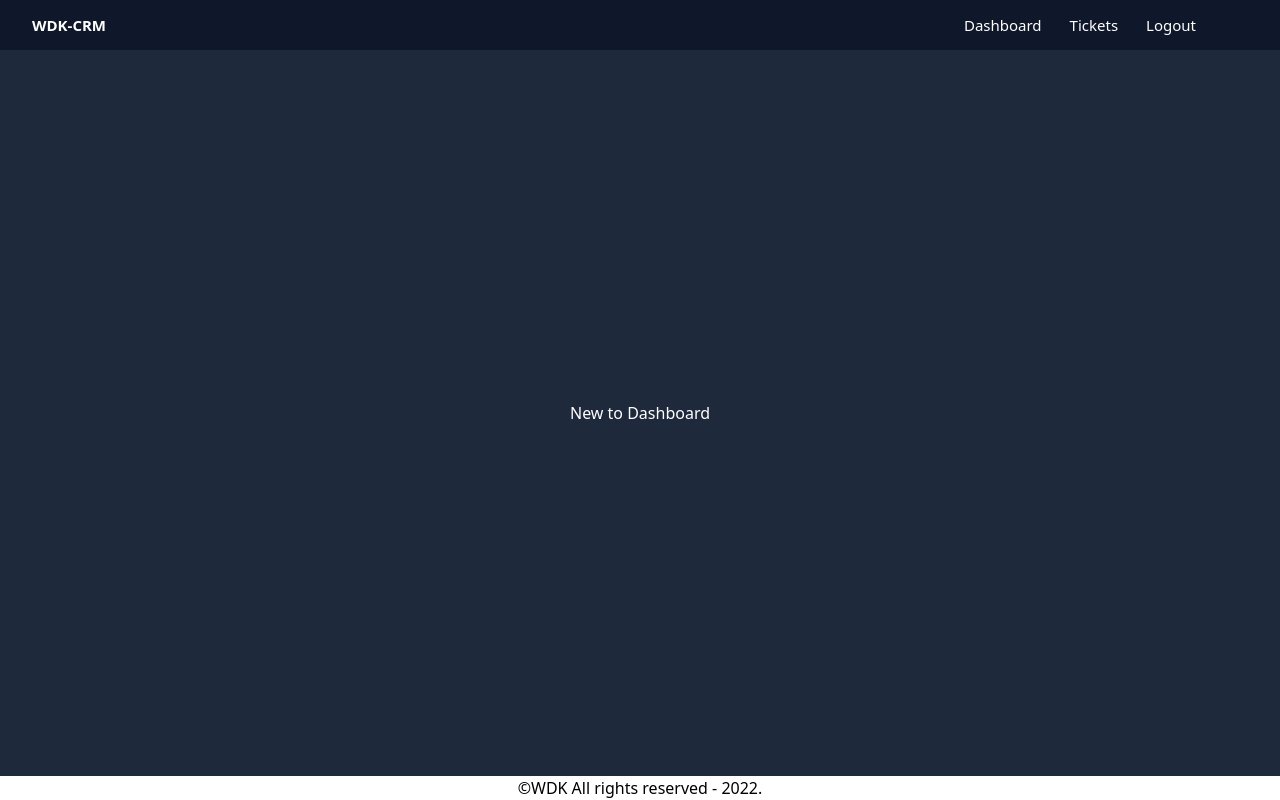
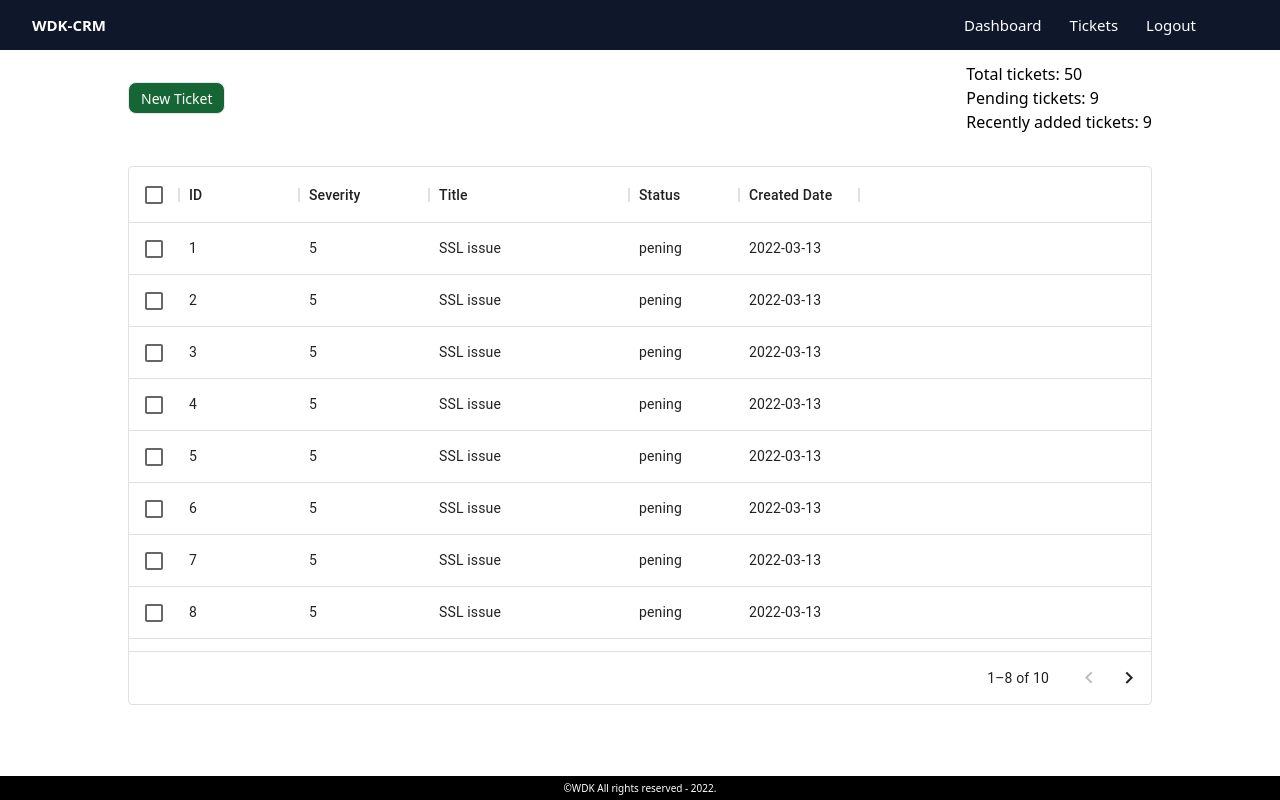
Before and after one commit to osefatul/ticket-tracker-system-CRM, a React (Create React App) app in the folder frontend/: page /dashboard in a window 1280 px wide. Built offline with nearby package versions, Linux system fonts and the light colour scheme.

Commit message:
table is added

```diff
--- a/frontend/package.json
+++ b/frontend/package.json
@@ -3,6 +3,11 @@
   "version": "0.1.0",
   "private": true,
   "dependencies": {
+    "@emotion/react": "^11.9.0",
+    "@emotion/styled": "^11.8.1",
+    "@mui/x-data-grid": "^5.11.1",
+    "@syncfusion/ej2": "^20.1.56",
+    "@syncfusion/ej2-react-grids": "^20.1.56",
     "@testing-library/jest-dom": "^5.16.4",
     "@testing-library/react": "^13.2.0",
     "@testing-library/user-event": "^13.5.0",
--- a/frontend/src/components/Footer.jsx
+++ b/frontend/src/components/Footer.jsx
@@ -2,7 +2,7 @@ import React from "react";
 
 function Footer() {
   return (
-    <div className="flex items-center justify-center bg-white text-black  h-[24px]">
+    <div className="flex items-center justify-center text-white bg-black h-[24px] text-[10px]">
       &copy;WDK All rights reserved - 2022.
     </div>
   );
--- a/frontend/src/components/Header.jsx
+++ b/frontend/src/components/Header.jsx
@@ -9,7 +9,7 @@ function Header() {
       <div className="font-bold text-[15px]">WDK-CRM</div>
 
       <div className="">
-        <ul className="hidden sm:flex items-center justify-center text-white space-x-5 md: text-[12px] lg:text-[15px] 2xl:text-[23px]  px-12 ">
+        <ul className="hidden sm:flex items-center justify-center text-white space-x-5 text-[15px] px-12 ">
           {["Dashboard", "Tickets", "Logout"].map((item) => (
             <li className="px-1 font-comorants hoverText" key={`link-${item}`}>
               <div className=" hover:border" />
--- /dev/null
+++ b/frontend/src/components/TicketsTable.jsx
@@ -0,0 +1,126 @@
+import React from "react";
+import { DataGrid, GridColDef, GridValueGetterParams } from "@mui/x-data-grid";
+import { useState } from "react";
+import { Link } from "react-router-dom";
+const userRows = [
+  {
+    id: 1,
+    severity: 5,
+    title: "SSL issue",
+    status: "pening",
+    createdDate: "2022-03-13",
+  },
+  {
+    id: 2,
+    severity: 5,
+    title: "SSL issue",
+    status: "pening",
+    createdDate: "2022-03-13",
+  },
+  {
+    id: 3,
+    severity: 5,
+    title: "SSL issue",
+    status: "pening",
+    createdDate: "2022-03-13",
+  },
+  {
+    id: 4,
+    severity: 5,
+    title: "SSL issue",
+    status: "pening",
+    createdDate: "2022-03-13",
+  },
+  {
+    id: 5,
+    severity: 5,
+    title: "SSL issue",
+    status: "pening",
+    createdDate: "2022-03-13",
+  },
+  {
+    id: 6,
+    severity: 5,
+    title: "SSL issue",
+    status: "pening",
+    createdDate: "2022-03-13",
+  },
+  {
+    id: 7,
+    severity: 5,
+    title: "SSL issue",
+    status: "pening",
+    createdDate: "2022-03-13",
+  },
+  {
+    id: 8,
+    severity: 5,
+    title: "SSL issue",
+    status: "pening",
+    createdDate: "2022-03-13",
+  },
+  {
+    id: 9,
+    severity: 5,
+    title: "SSL issue",
+    status: "pening",
+    createdDate: "2022-03-13",
+  },
+  {
+    id: 10,
+    severity: 5,
+    title: "SSL issue",
+    status: "pening",
+    createdDate: "2022-03-13",
+  },
+];
+
+function TicketsTable() {
+  //using state hook in order to comply with changing as we are deleteing rows
+  const [data, setData] = useState(userRows);
+  const handleDelete = (id) => {
+    setData(data.filter((item) => item.id !== id)); //map all those that are not equal to the selected row id
+  };
+
+  const columns = [
+    { field: "id", headerName: "ID", width: 120 },
+    {
+      field: "severity",
+      headerName: "Severity",
+      width: 130,
+    },
+    {
+      field: "title",
+      headerName: "Title",
+      width: 200,
+    },
+    {
+      field: "status",
+      headerName: "Status",
+      width: 110,
+    },
+    {
+      field: "createdDate",
+      headerName: "Created Date",
+      width: 120,
+    },
+  ];
+
+  return (
+    <div
+      className="text-white h-4/5 flex pt-8 "
+      // style={{ display: "flex", height: "", color: "white" }}
+    >
+      <DataGrid
+        // style={{ color: "white" }}
+        rows={data}
+        disableSelectionOnClick
+        columns={columns}
+        autoPageSize
+        checkboxSelection
+      ></DataGrid>
+    </div>
+  );
+}
+
+export default TicketsTable;
--- a/frontend/src/index.css
+++ b/frontend/src/index.css
@@ -6,7 +6,7 @@
 /* If we want to apply tailwind on to the body of the app */
 @layer base {
   body {
-    @apply bg-slate-800
+    /* @apply bg-slate-800 text-white */
   }
 }
 
@@ -14,7 +14,7 @@
 
 @layer components {
   .layout {
-    @apply h-main flex items-center justify-center mx-auto w-[80%];
+    @apply h-main  mx-auto w-[80%];
   }
 
 }
--- a/frontend/src/pages/Dashboard.jsx
+++ b/frontend/src/pages/Dashboard.jsx
@@ -1,7 +1,30 @@
 import React from "react";
+import TicketsTable from "../components/TicketsTable";
+function Dashboard() {
+  return (
+    <div className="layout pt-3">
+      <div className="flex flex-col md:flex-row items-center justify-center md:justify-between space-y-2 md:space-y-0">
+        <button className="  text-[14px] border border-1 h-8 px-3 rounded-lg bg-green-800 ">
+          New Ticket
+        </button>
 
-function Dashboard() {
-  return <div className="layout">New to Dashboard</div>;
+        <div className="text-black">
+          <p>
+            Total tickets: <span> 50</span>{" "}
+          </p>
+          <p>
+            Pending tickets: <span> 9</span>{" "}
+          </p>
+          <p>
+            Recently added tickets: <span> 9</span>{" "}
+          </p>
+        </div>
+      </div>
+
+      {/* Tickets Table */}
+      <TicketsTable />
+    </div>
+  );
 }
 
 export default Dashboard;
```
Also changed, not shown: 1 other file (tests, documents, lock files or other folders).
